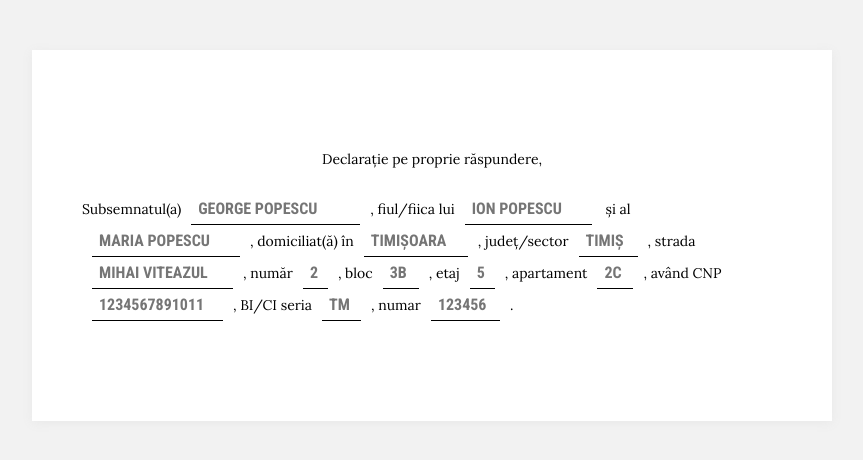
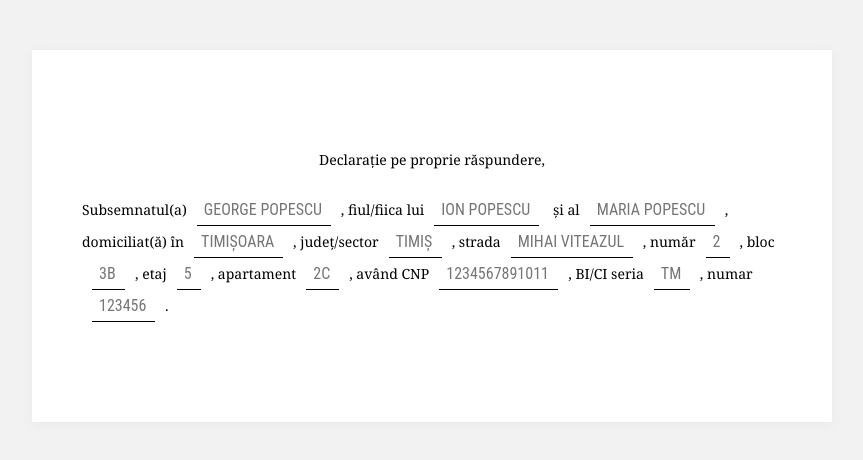
Before and after one commit to vtemian/declaratie, a React app: page public/index.html in a window 1280 px wide. Shown: the whole page, without its empty margins (208-1071 px from the left). Built offline with nearby package versions, Linux system fonts and the light colour scheme.

Commit message:
Added fonts

```diff
--- a/public/index.html
+++ b/public/index.html
@@ -8,8 +8,7 @@
     <meta name="description" content="Model de declarație pentru ordonanța militară" />
     <link rel="apple-touch-icon" href="%PUBLIC_URL%/logo192.png" />
     <link rel="manifest" href="%PUBLIC_URL%/manifest.json" />
-    <link href="https://fonts.googleapis.com/css?family=Lora:400,700&display=swap&subset=latin-ext" rel="stylesheet" />
-    <link href="https://fonts.googleapis.com/css?family=Roboto+Condensed:700&display=swap" rel="stylesheet" />
+    <link href="https://fonts.googleapis.com/css?family=EB+Garamond:400,700|Roboto&display=swap" rel="stylesheet" />
     <title>Declarație.ro</title>
   </head>
   <body>
```
